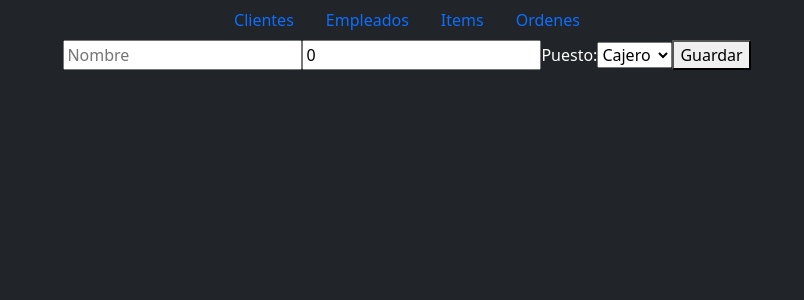
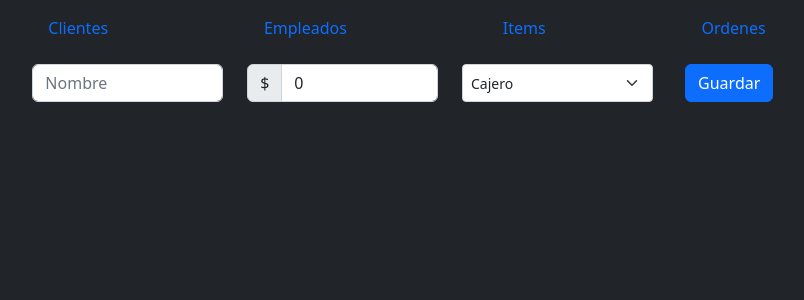
Before and after one commit to yisus-c/StarDucksReact, a React (Create React App) app: page /empleados in a window 1280 px wide. Shown: the top 300 px of the page, without its empty margins (233-1037 px from the left). Built offline with nearby package versions, Linux system fonts and the light colour scheme.

Commit message:
Feat: form stylization, reestructuring of creators component

```diff
--- a/src/App.js
+++ b/src/App.js
@@ -8,6 +8,7 @@ import { InterfazEmpleado } from './components/InterfazEmpleado';
 import { Home } from './components/Home';
 import { InterfazItems } from './components/InterfazItems';
 import { InterfazOrdenes } from './components/InterfazOrdenes';
+import { Container } from './components/Container';
 
 function App() {
 
@@ -53,6 +54,7 @@ function App() {
   return (
     <Router>
       <div className="App bg-dark vh-100 text-white">
+        <Container>
           <NavBar />
           <Routes>
             <Route path="/clientes" element={<InterfazCliente addClientes={addClientes}/>} />
@@ -61,6 +63,7 @@ function App() {
             <Route path="/ordenes" element={<InterfazOrdenes addOrdenes={addOrdenes}/>}/>
             <Route path="/" element={<Home/>} />
           </Routes>
+          </Container>
       </div>
     </Router>
   );
--- /dev/null
+++ b/src/components/Container.js
@@ -0,0 +1,9 @@
+export const Container = ({children}) => {
+    return(
+        <div className="container p-2">
+            <div className="col-md-8 offset-md-2">
+                {children}
+            </div>
+        </div>
+    )
+}
--- a/src/components/Creator.js
+++ b/src/components/Creator.js
@@ -1,110 +1,18 @@
 import { useState } from "react";
 
 export const Creator = ({ tInterfaz, addClientes, addEmpleados, addItems }) => {
-  const [newClientName, setNewClientName] = useState('');
-  const [newClientCorreo, setNewClientCorreo] = useState('');
-  const [newEmpleadoName, setNewEmpleadoName] = useState('');
-  const [newEmpleadoSalario, setNewEmpleadoSalario] = useState(0);
-  const [newItemDescription, setNewItemDescription] = useState('');
-  const [newItemPrecio, setNewItemPrecio] = useState(0);
 
 
   if (tInterfaz === "Clientes") {
-    const handleSubmit = (e) => {
-        const metodosPago = {
-            efectivo: 0,
-            puntos: {},
-            tarjeta: {}
-        };
-        e.preventDefault();
-        addClientes({name: newClientName, correo: newClientCorreo, metodosPago});
-        setNewClientName('');
-        setNewClientCorreo('')
-    };
-    return (
-      <form onSubmit={handleSubmit}>
-        <input
-          type="text"
-          placeholder="Nombre"
-          value={newClientName}
-          onChange={(e) => setNewClientName(e.target.value)}
-        />
-        <input
-          type="text"
-          placeholder="Correo"
-          value={newClientCorreo}
-          onChange={(e) => setNewClientCorreo(e.target.value)}
-        />
-        <button>Guardar</button>
-      </form>
-    );
+
   }
 
   if (tInterfaz === "Empleados") {
 
-    const handleSubmitEmpleado = (e) => {
-      let puesto = document.getElementById("puestos").value;
-      e.preventDefault();
-      addEmpleados({name: newEmpleadoName, salario: newEmpleadoSalario, puesto});
-      setNewEmpleadoName('');
-      setNewEmpleadoSalario(0);
 
-    }
-    return(
-      <form onSubmit={handleSubmitEmpleado}>
-        <input
-          type="text"
-          placeholder="Nombre"
-          value={newEmpleadoName}
-          onChange={(e) => setNewEmpleadoName(e.target.value)}
-        />
-        <input
-          type="number"
-          placeholder="Salario"
-          value={newEmpleadoSalario}
-          onChange={(e) => setNewEmpleadoSalario(e.target.valueAsNumber)}
-          step="any"
-        />
-        <label>Puesto: </label>
-        <select id="puestos">
-          <option value="Cajero">Cajero</option>
-          <option value="Barista">Barista</option>
-        </select>
-        <button>Guardar</button>
-      </form>
-    );
   }
 
   if (tInterfaz === "Items") {
-    const handleSubmit = (e) => {
-      let tipo = document.getElementById("tiposItems").value;
-      e.preventDefault();
-      addItems({description: newItemDescription, price: newItemPrecio, tipo});
-      setNewItemDescription('');
-      setNewItemPrecio(0);
-    }
-    return(
-      <form onSubmit={handleSubmit}>
-        <input
-          type="text"
-          placeholder="Descripcion"
-          value={newItemDescription}
-          onChange={(e) => setNewItemDescription(e.target.value)}
-        />
-        <input
-          type="number"
-          placeholder="$0.0"
-          step="any"
-          value={newItemPrecio}
-          onChange={(e) => setNewItemPrecio(e.target.value)}
-        />
-        <select id="tiposItems">
-          <option value="Objeto">Objeto</option>
-          <option value="Alimento">Alimento</option>
-          <option calue="Cafe">Cafe</option>
-        </select>
-        <button>Guardar</button>
-      </form>
-    )
+
   }
 };
--- /dev/null
+++ b/src/components/CreatorClientes.js
@@ -0,0 +1,47 @@
+import { useState } from "react";
+
+export const CreatorClientes = ({addClientes}) => {
+    const [newClientName, setNewClientName] = useState('');
+    const [newClientCorreo, setNewClientCorreo] = useState('');
+
+    const handleSubmit = (e) => {
+        const metodosPago = {
+            efectivo: 0,
+            puntos: {},
+            tarjeta: {}
+        };
+        e.preventDefault();
+        addClientes({name: newClientName, correo: newClientCorreo, metodosPago});
+        setNewClientName('');
+        setNewClientCorreo('')
+    };
+    return (
+
+      <form onSubmit={handleSubmit} className="row " >
+
+          <div className="col-sm mt-2">
+            <input
+              className="form-control "
+              type="text"
+              placeholder="Nombre"
+              value={newClientName}
+              onChange={(e) => setNewClientName(e.target.value)}
+            />
+          </div>
+          <div className="col-sm mt-2">
+            <input
+              type="text"
+              className="form-control"
+              placeholder="Correo"
+              value={newClientCorreo}
+              onChange={(e) => setNewClientCorreo(e.target.value)}
+            />
+          </div>
+          <div className="col-2 mt-2">
+            <button className="btn btn-primary">Guardar</button>
+          </div>
+
+      </form>
+
+    );
+}
--- /dev/null
+++ b/src/components/CreatorEmpleados.js
@@ -0,0 +1,53 @@
+import { useState } from "react";
+
+export const CreatorEmpleados = ({ addEmpleados }) => {
+  const [newEmpleadoName, setNewEmpleadoName] = useState("");
+  const [newEmpleadoSalario, setNewEmpleadoSalario] = useState(0);
+
+  const handleSubmitEmpleado = (e) => {
+    let puesto = document.getElementById("puestos").value;
+    e.preventDefault();
+    addEmpleados({
+      name: newEmpleadoName,
+      salario: newEmpleadoSalario,
+      puesto,
+    });
+    setNewEmpleadoName("");
+    setNewEmpleadoSalario(0);
+  };
+  return (
+    <form onSubmit={handleSubmitEmpleado} className="row">
+      <div className="col-sm mt-2">
+        <input
+          className="form-control"
+          type="text"
+          placeholder="Nombre"
+          value={newEmpleadoName}
+          onChange={(e) => setNewEmpleadoName(e.target.value)}
+        />
+      </div>
+      <div className="col-sm input-group mt-2">
+        <span className="input-group-text" id="basic-addon1">
+          ${" "}
+        </span>
+        <input
+          className="form-control"
+          type="number"
+          placeholder="Salario"
+          value={newEmpleadoSalario}
+          onChange={(e) => setNewEmpleadoSalario(e.target.valueAsNumber)}
+          step="any"
+        />
+      </div>
+      <div className="col-sm input-group mt-2">
+        <select id="puestos" className=" form-select form-select-sm">
+          <option value="Cajero">Cajero</option>
+          <option value="Barista">Barista</option>
+        </select>
+      </div>
+      <div className="col-2  mt-2">
+        <button className="btn btn-primary">Guardar</button>
+      </div>
+    </form>
+  );
+};
--- /dev/null
+++ b/src/components/CreatorItems.js
@@ -0,0 +1,51 @@
+import { useState } from "react";
+
+export const CreatorItems = ({ addItems }) => {
+  const [newItemDescription, setNewItemDescription] = useState("");
+  const [newItemPrecio, setNewItemPrecio] = useState(0);
+
+  const handleSubmit = (e) => {
+    let tipo = document.getElementById("tiposItems").value;
+    e.preventDefault();
+    addItems({ description: newItemDescription, price: newItemPrecio, tipo });
+    setNewItemDescription("");
+    setNewItemPrecio(0);
+  };
+
+  return (
+    <form onSubmit={handleSubmit} className="row">
+      <div className="col-sm mt-2">
+        <input
+          type="text"
+          placeholder="Descripcion"
+          value={newItemDescription}
+          onChange={(e) => setNewItemDescription(e.target.value)}
+          className="form-control"
+        />
+      </div>
+      <div className="col-sm mt-2 input-group">
+        <span className="input-group-text" id="basic-addon1">
+            ${" "}
+        </span>
+        <input
+          type="number"
+          placeholder="$0.0"
+          step="any"
+          value={newItemPrecio}
+          onChange={(e) => setNewItemPrecio(e.target.value)}
+          className="form-control"
+        />
+      </div>
+      <div className="col-sm mt-2 ">
+        <select id="tiposItems" className="form-select">
+          <option value="Objeto">Objeto</option>
+          <option value="Alimento">Alimento</option>
+          <option calue="Cafe">Cafe</option>
+        </select>
+      </div>
+      <div className="col-2 mt-2">
+        <button className="btn btn-primary">Guardar</button>
+      </div>
+    </form>
+  );
+};
--- a/src/components/InterfazCliente.js
+++ b/src/components/InterfazCliente.js
@@ -1,8 +1,9 @@
 import { Creator } from "./Creator";
+import { CreatorClientes } from "./CreatorClientes";
 
 export const InterfazCliente = ({addClientes}) => {
 
     return (
-        <Creator tInterfaz="Clientes" addClientes={addClientes}></Creator>
+        <CreatorClientes addClientes={addClientes} />
     )
 }
--- a/src/components/InterfazEmpleado.js
+++ b/src/components/InterfazEmpleado.js
@@ -1,7 +1,8 @@
 import { Creator } from "./Creator"
+import { CreatorEmpleados } from "./CreatorEmpleados";
 
 export const InterfazEmpleado = ({addEmpleados}) =>{
     return(
-        <Creator tInterfaz="Empleados" addEmpleados={addEmpleados}></Creator>
+        <CreatorEmpleados addEmpleados={addEmpleados} />
     );
 }
--- a/src/components/InterfazItems.js
+++ b/src/components/InterfazItems.js
@@ -1,7 +1,8 @@
 import { Creator } from "./Creator"
+import { CreatorItems } from "./CreatorItems"
 
 export const InterfazItems = ({addItems}) => {
     return(
-        <Creator tInterfaz="Items" addItems={addItems}/>
+        <CreatorItems addItems={addItems} />
     )
 }
--- a/src/components/NavBar.js
+++ b/src/components/NavBar.js
@@ -4,7 +4,7 @@ import { NavLink } from 'react-router-dom';
 export const NavBar = () => {
 
     return(
-        <ul className="nav justify-content-center">
+        <ul className="nav justify-content-between pb-2">
             <li className="nav-item">
                 <NavLink to="/clientes" className="nav-link" >Clientes</NavLink>
             </li>
```
